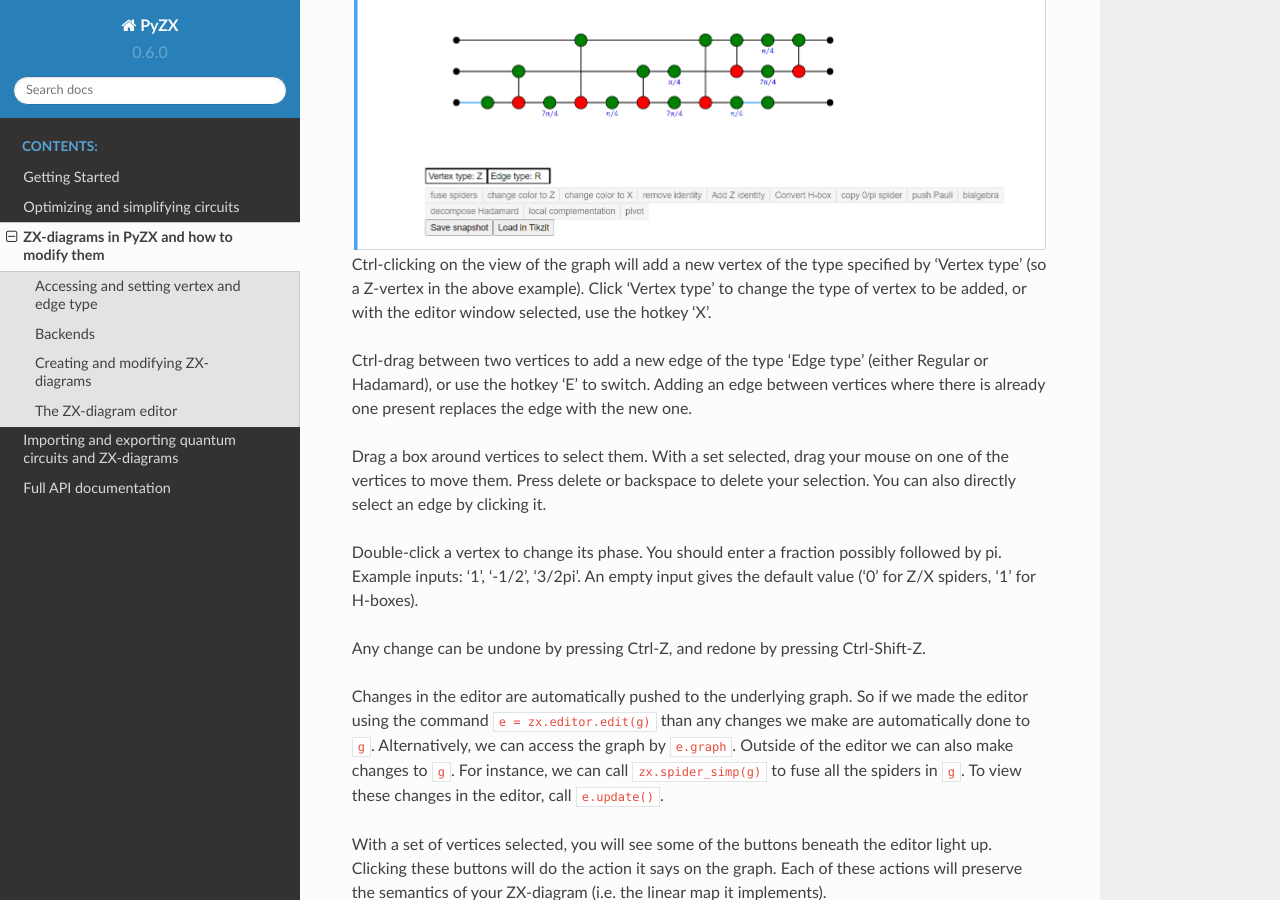
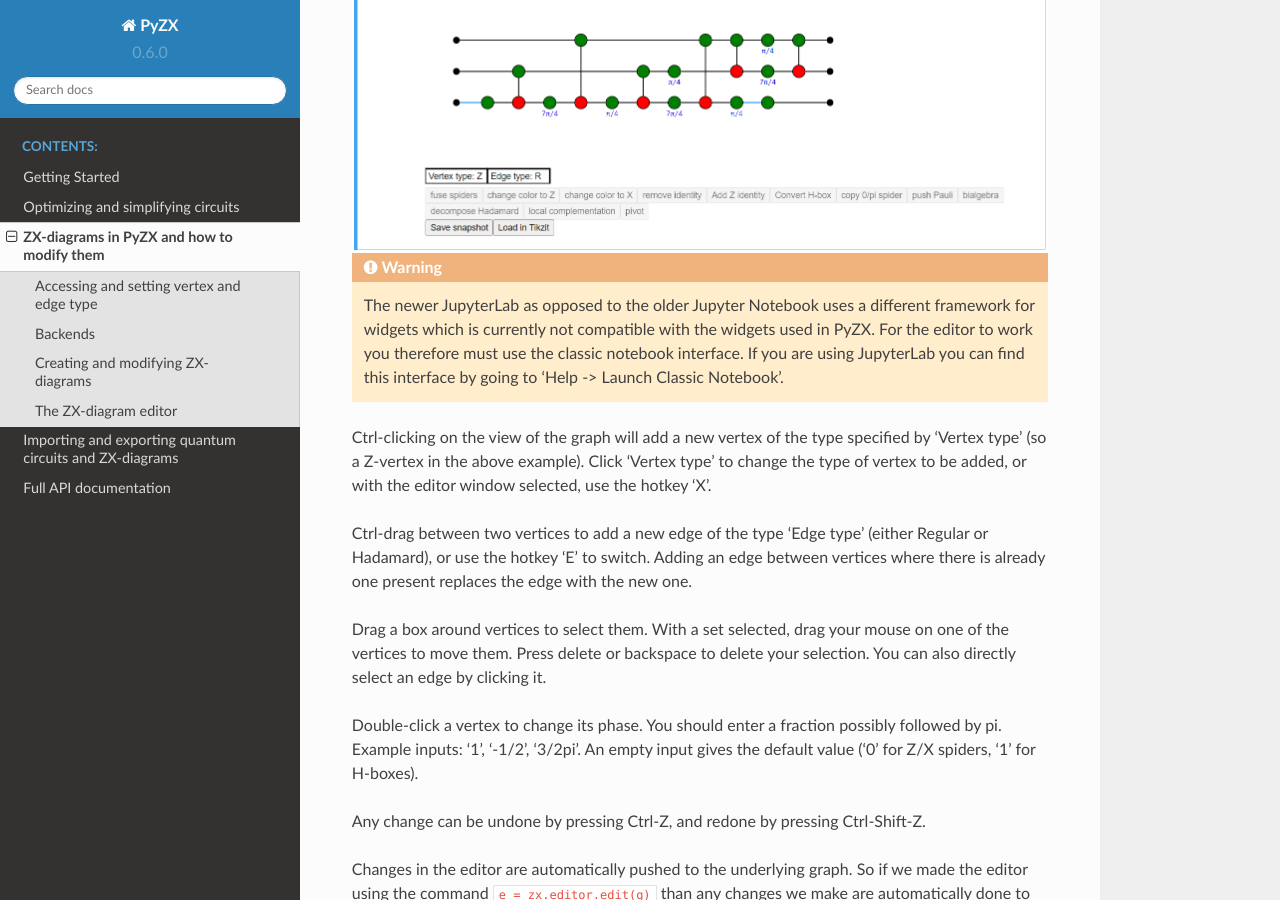
Before and after one commit to zxcalc/pyzx, a Sphinx documentation site: the page built from doc/graph.rst, in a window 1280 px wide and 900 px high, scrolled down 1859 px. Built offline with Sphinx 7.4.7 and the Read the Docs theme 2.0.0, drawn with Linux system fonts in a browser that asks for light colours.

Commit message:
Added warnings to docs to not use jupyterlab

```diff
--- a/doc/gettingstarted.rst
+++ b/doc/gettingstarted.rst
@@ -13,6 +13,9 @@ The best way to get started if you have cloned the repository is to run the `Get
 
 .. warning::
 	If you are using the pip installed version, please make sure it is version 0.6.0, and not 0.5.x as the api has changed considerably in between.
+
+.. warning::
+	The newer JupyterLab as opposed to the older Jupyter Notebook uses a different framework for widgets which is currently not compatible with the widgets used in PyZX. It is therefore recommended that you use the classic notebook interface. If you are using JupyterLab you can find this interface by going to 'Help -> Launch Classic Notebook'.
 
 Let's start by importing the library::
 
--- a/doc/graph.rst
+++ b/doc/graph.rst
@@ -51,6 +51,9 @@ If you are using a Jupyter notebook, probably the best way to build an arbitrari
 .. figure::  _static/editor_example.png
    :align:   center
 
+.. warning::
+	The newer JupyterLab as opposed to the older Jupyter Notebook uses a different framework for widgets which is currently not compatible with the widgets used in PyZX. For the editor to work you therefore must use the classic notebook interface. If you are using JupyterLab you can find this interface by going to 'Help -> Launch Classic Notebook'.
+
 Ctrl-clicking on the view of the graph will add a new vertex of the type specified by 'Vertex type' (so a Z-vertex in the above example). Click 'Vertex type' to change the type of vertex to be added, or with the editor window selected, use the hotkey 'X'.
 
 Ctrl-drag between two vertices to add a new edge of the type 'Edge type' (either Regular or Hadamard), or use the hotkey 'E' to switch. Adding an edge between vertices where there is already one present replaces the edge with the new one.
```
